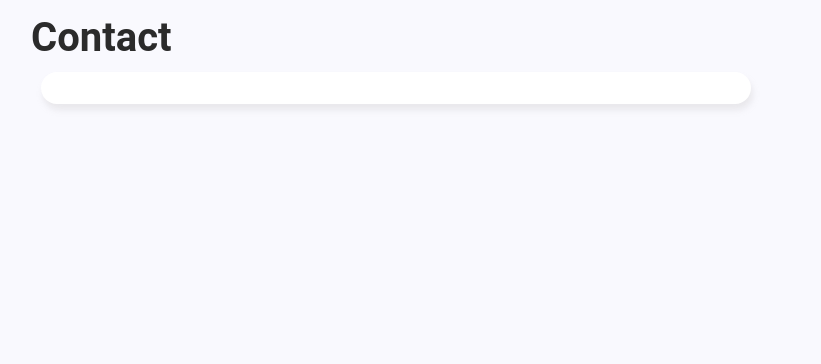
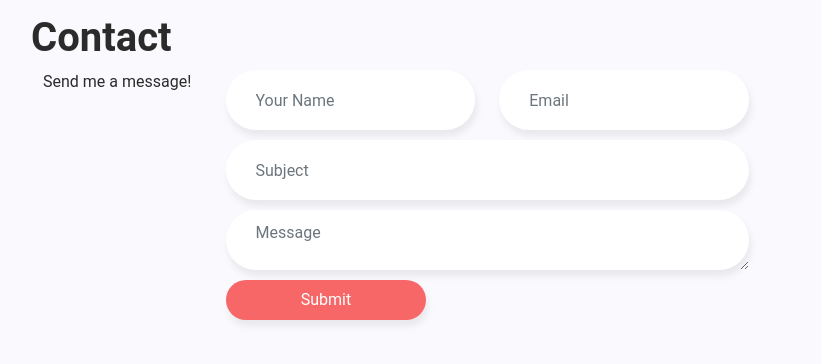
Before and after one commit to liucuxiu/liucuxiu.react-porfolio.github.io, a React (Create React App) app: page / in a window 1280 px wide. Shown: the part 3336-3700 px from the top of the page, without its empty margins (419-1240 px from the left). Built offline with nearby package versions, Linux system fonts and the light colour scheme.

Commit message:
add css, add form - contact

```diff
--- a/src/components/Content/About/About.tsx
+++ b/src/components/Content/About/About.tsx
@@ -27,12 +27,7 @@ const About = () => {
                   convallis, elit enim rhoncus orci, fermentum condimentum lectus neque
                   vel nisl. Nunc ac dui vitae urna tincidunt mattis in id est. Lorem
                   ipsum dolor sit amet, consectetur adipiscing elit. Aliquam erat
-                  volutpat. Sed at libero varius, ultricies tortor in, scelerisque leo.
-                  Mauris ac odio augue. Morbi scelerisque leo nulla, eget porta neque
-                  ornare in. Fusce dictum posuere risus, eget lobortis diam mollis eget.
-                  Suspendisse aliquam facilisis gravida. Integer pretium laoreet lectus
-                  ut gravida. Mauris a augue risus. Aliquam eu euismod nulla, ut
-                  pulvinar magna.
+                  volutpat.
                 </p>
               </div>
             </div>
--- /dev/null
+++ b/src/components/Content/Contact/Contact.css
@@ -0,0 +1,42 @@
+.form-control {
+    display: block;
+    border-radius: 30px;
+    width: 100%;
+    height: 60px;
+    padding: 10px 30px;
+    font-size: 16px;
+    font-weight: 400;
+    line-height: 1.6;
+    color: #454360;
+    background-color: #fff;
+    background-image: none;
+    border: 0;
+    margin-bottom: 10px;
+
+    box-shadow: 2px 6px 6px rgba(187, 184, 184, 0.25);
+}
+
+.button {
+    color: #fff!important;
+    background: #f86767;
+    display: inline-block;
+    vertical-align: middle;
+    position: relative;
+    transform: perspective(1px) translateZ(0);
+    /*box-shadow: 0 0 1px transparent;*/
+    border: none;
+    width: 200px;
+    box-shadow: 2px 6px 6px rgba(187, 184, 184, 0.25);
+    border-radius: 30px;
+    height: 40px;
+}
+.button:hover {
+    color: #fff!important;
+    background: #ee8080;
+}
+
+.button:active {
+    background-color: #f86767 !important;
+    box-shadow: 0 2px #f1b6b6;
+    transform: translateY(1px);
+}
--- a/src/components/Content/Contact/Contact.tsx
+++ b/src/components/Content/Contact/Contact.tsx
@@ -1,12 +1,97 @@
-import  Card  from 'react-bootstrap/Card';
+import { Button } from 'react-bootstrap';
+import './Contact.css'
+import Row from 'react-bootstrap/Row';
+import Col from 'react-bootstrap/Col';
+import Container from 'react-bootstrap/Container';
+import { useState } from 'react';
+const Contact = () => {
+  const [inputs, setInputs] = useState({
+    username: '',
+    email: '',
+    subject: '',
+    message: ''
+  })
 
-const Contact = () => {
+  const handleChange = (event: any) => {
+    const name = event.target.name;
+    const value = event.target.value;
+    setInputs(values => ({
+      ...values, [name]: value
+    }))
+  }
+
+  const handleSubmit = (event: any) => {
+    event.preventDefault()
+    console.log(inputs)
+  }
+
   return (
     <div id="contact" className="content-detail">
       <h1>Contact</h1>
-      <Card>
-        <form/>
-      </Card>
+        <Container>
+          <Row>
+            <Col md={3}>
+              Send me a message!
+            </Col>
+            <Col>
+              <form onSubmit={handleSubmit}>
+                <Row>
+                  <Col>
+                    <input className="form-control"
+                           placeholder="Your Name"
+                           type="text"
+                           name="username"
+                           value={inputs.username || ""}
+                           onChange={handleChange}
+                    />
+                  </Col>
+                  <Col>
+                    <input className="form-control"
+                           placeholder="Email"
+                           type="email"
+                           name="email"
+                           value={inputs.email || ""}
+                           onChange={handleChange}
+                    />
+                  </Col>
+                </Row>
+                <Row>
+                  <Col>
+                    <input className="form-control"
+                           placeholder="Subject"
+                           type="text"
+                           name="subject"
+                           value={inputs.subject || ""}
+                           onChange={handleChange}
+                    />
+                  </Col>
+                </Row>
+
+                <Row>
+                  <Col>
+                    <textarea className="form-control"
+                              placeholder="Message"
+                              rows={5} cols={40}
+                              name="message"
+                              value={inputs.message || ""}
+                              onChange={handleChange}
+                    />
+                  </Col>
+                </Row>
+
+                <Row>
+                  <Col>
+                    <Button className="button"
+                            type="submit">
+                      Submit
+                    </Button>
+                  </Col>
+                </Row>
+              </form>
+            </Col>
+          </Row>
+        </Container>
+
     </div>
 
   );
```
